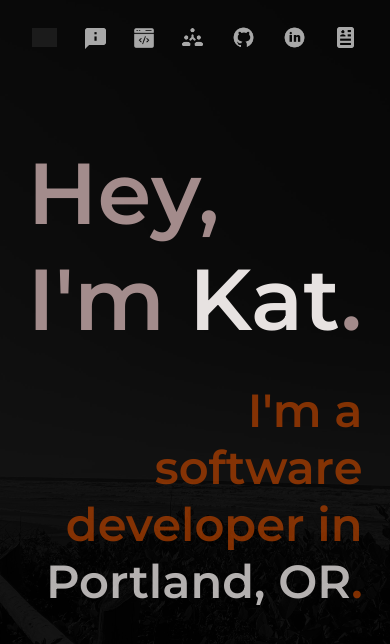
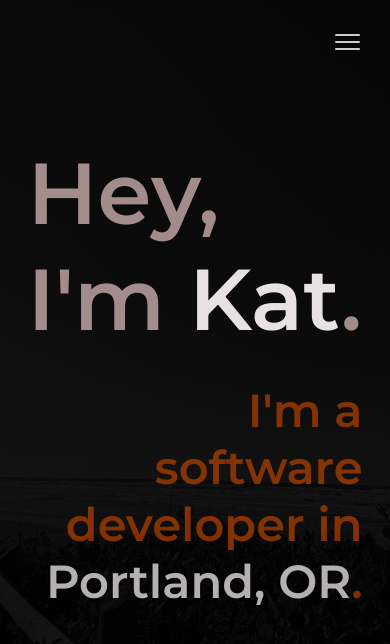
Before and after one commit to kathrynzaro/demo-portfolio, a React (Create React App) app: page / in a window 390 px wide. Shown: the top 644 px of the page. Built offline with nearby package versions, Linux system fonts and the light colour scheme; grey boxes are pictures that could not be loaded; a web font is replaced by a local one.

Commit message:
adds hamburger menu

```diff
--- a/package.json
+++ b/package.json
@@ -11,6 +11,7 @@
     "@testing-library/react": "^11.2.7",
     "@testing-library/user-event": "^12.8.3",
     "dotenv": "^16.0.1",
+    "hamburger-react": "^2.5.0",
     "node-fetch": "^3.2.5",
     "react": "^17.0.2",
     "react-dom": "^17.0.2",
--- a/src/App.css
+++ b/src/App.css
@@ -50,16 +50,16 @@ nav {
   width: 100%;
 }
 
-ul {
+.nav-bar {
   list-style-type: none;
   margin: 20px;
-  display: flex;
-  flex-direction: row;
-  justify-content: center;
-  align-items: center;
+  display: none;
   width: 100vw;
   max-width: 1000px;
   padding: 0;
+  right: 10px;
+  top: 10px;
+  position: absolute;
 }
 
 nav img {
@@ -72,17 +72,57 @@ nav img {
   width: 20px;
 }
 
+  .nav-bar {
+    display: none;
+
+  }
+
+  @keyframes slide-in {
+  from {
+    transform: translateX(-100%);
+  }
+  to {
+    transform: translateX(0%);
+  }
+}
+
+@keyframes wipe-enter {
+	0% {
+		transform: scale(0, .025);
+	}
+	50% {
+		transform: scale(1, .025);
+	}
+}
+
+
+  .nav-bar.expanded  {
+    animation: wipe-enter 1s ease-in-out;
+    display: flex;
+    flex-direction: row;
+    justify-content: center;
+    align-items: center;
+  }
+
+  .burger {
+    display: block;
+  }
+
 @media (min-width: 700px) {
   .nav-icon {
     display: none;
   }
+
 }
 
 @media (max-width: 700px) {
   .nav-text {
     display: none;
   }
+
+
 }
+
 
 .active {
   color: var(--redwood);
@@ -102,6 +142,7 @@ nav a {
   font-size: 1.2rem;
   opacity: .9;
   margin: 0 13px;
+  /* animation: fontbulger 7s; */
 }
 
 nav a:not(.active):hover {
@@ -110,3 +151,22 @@ nav a:not(.active):hover {
   border-bottom: 1.5px solid var(--snow);
   color: var(--rust);
 }
+
+.burger {
+  border: 0;
+  height: 60px;
+  width: 60px;
+  padding: 0.5rem;
+  border-radius: 50%;
+  cursor: pointer;
+  transition: all 0.2s ease-in-out;
+  position: absolute;
+  top: 10px;
+  right: 15px;
+  background-color: rgba(255, 255, 255, 0);
+  opacity: .8;
+}
+
+.burger:hover {
+  opacity: .5;
+}
--- a/src/App.js
+++ b/src/App.js
@@ -1,17 +1,22 @@
 import React from 'react';
+import { useState } from 'react';
 import { BrowserRouter as Router, Switch, Route, Link, NavLink } from 'react-router-dom';
 import HomePage from './Components/HomePage/HomePage';
 import AboutPage from './Components/AboutPage/AboutPage';
 import ProjectPage from './Components/ProjectPage/ProjectPage';
 import ConnectPage from './Components/ConnectPage/ConnectPage';
 import './App.css';
+import { Sling as Hamburger } from 'hamburger-react';
 
 export default function App() {
+  const [isNavExpanded, setIsNavExpanded] = useState(false);
+  const [isOpen, setOpen] = useState(false);
+
   return (
     <Router>
       <div>
         <nav>
-          <ul>
+          <ul className={isNavExpanded ? 'nav-bar expanded' : 'nav-bar'}>
             <li>
               <NavLink exact to="/" activeClassName="active">
                 <span className="nav-text">Home</span>
@@ -55,6 +60,25 @@ export default function App() {
               </a>
             </li>
           </ul>
+          <button
+            className="burger"
+            onClick={() => {
+              setIsNavExpanded(!isNavExpanded);
+            }}
+          >
+            <Hamburger
+              toggled={isOpen}
+              toggle={setOpen}
+              direction={'left'}
+              size={25}
+              duration={1}
+              distance="sm"
+              color="white"
+              easing="ease-in"
+              rounded
+              label="Show menu"
+            />
+          </button>
         </nav>
 
         <Switch>
```
Also changed, not shown: public/hamburger.png (added), 1 other file (tests, documents, lock files or other folders).
